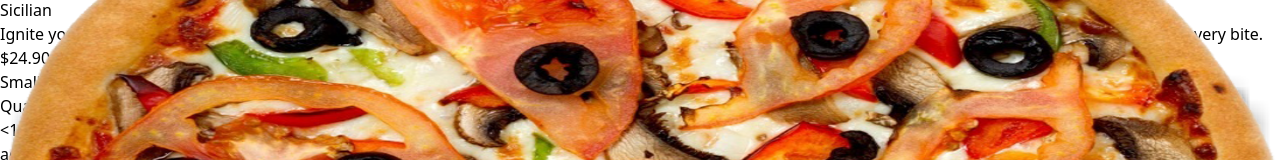
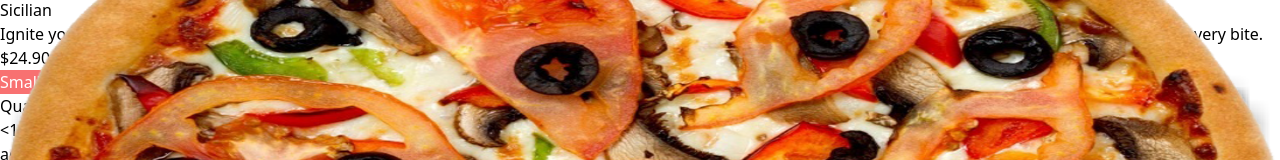
Before and after one commit to Eslam-Mohamed-G/Resturant-UI, a Next.js app: page /product/1 in a window 1280 px wide. Shown: the part 183-343 px from the top of the page. Built offline with nearby package versions, Linux system fonts and the light colour scheme.

Commit message:
React How to Calculate Product Price with Quantity and Options?

```diff
--- a/src/components/Price.tsx
+++ b/src/components/Price.tsx
@@ -1,4 +1,5 @@
-import React from 'react'
+'use client'
+import React, { useState } from 'react'
 
 type Props = {
     id:number;
@@ -8,29 +9,44 @@ type Props = {
 }
 
 const Price = ({price, id, options}:Props) => {
+    const [total, setTotal] = useState(price)
+    const [quantity, setQuantity] = useState(1)
+    const [selected, setSelected] = useState(0)
   return (
-    <div className='w-full flex flex-col gap-8'>
-        <h2 className='text-2xl font-bold'>${price.toFixed(2)}</h2>
+    <div className="w-full flex flex-col gap-8">
+      <h2 className="text-2xl font-bold">${total.toFixed(2)}</h2>
       {/* option */}
-        <div className='flex flex-row items-center justify-center gap-4'>
-            {options?.map(option=>(
-                <button key={option.title} className='border border-red-300 py-1 px-5 md:px-8 rounded hover:bg-red-400 hover:text-white'>{option.title}</button>
+      <div className="flex flex-row items-center justify-center gap-4">
+        {options?.map((option, index) => (
+          <button
+            key={option.title}
+            className="border border-red-300 py-1 px-5 md:px-8 rounded hover:bg-red-400 hover:text-white"
+            style={{
+                background: selected===index? "rgb(248 113 113)" : "white",
+                color: selected===index ? "white" : "red"
+            }}
+            onClick={()=>setSelected(index)}
+          >
+            {option.title}
+          </button>
         ))}
       </div>
       {/* quantity */}
-        <div className='flex justify-between w-full border'>
-            <div className='flex flex-1 items-center justify-between border border-red-300 px-1 md:px-3'>
+      <div className="flex justify-between w-full border">
+        <div className="flex flex-1 items-center justify-between border border-red-300 px-1 md:px-3">
           <span>Quantity</span>
-                <div className='flex gap-2 items-center justify-center'>
-                    <button>{'<'}</button>
-                    <span>1</span>
-                    <button>{'>'}</button>
+          <div className="flex gap-2 items-center justify-center">
+            <button onClick={()=>setQuantity(prv=> prv > 1 ? prv - 1 : 1)}>{"<"}</button>
+            <span>{quantity}</span>
+            <button onClick={()=>setQuantity(prv=> prv +1)}>{">"}</button>
           </div>
         </div>
-            <button className='bg-red-500 text-white uppercase py-2 px-6'>add to cart</button>
+        <button className="bg-red-500 text-white uppercase py-2 px-6">
+          add to cart
+        </button>
       </div>
     </div>
-  )
+  );
 }
 
 export default Price
```
Lines whose indentation alone changed are shown as unchanged.
